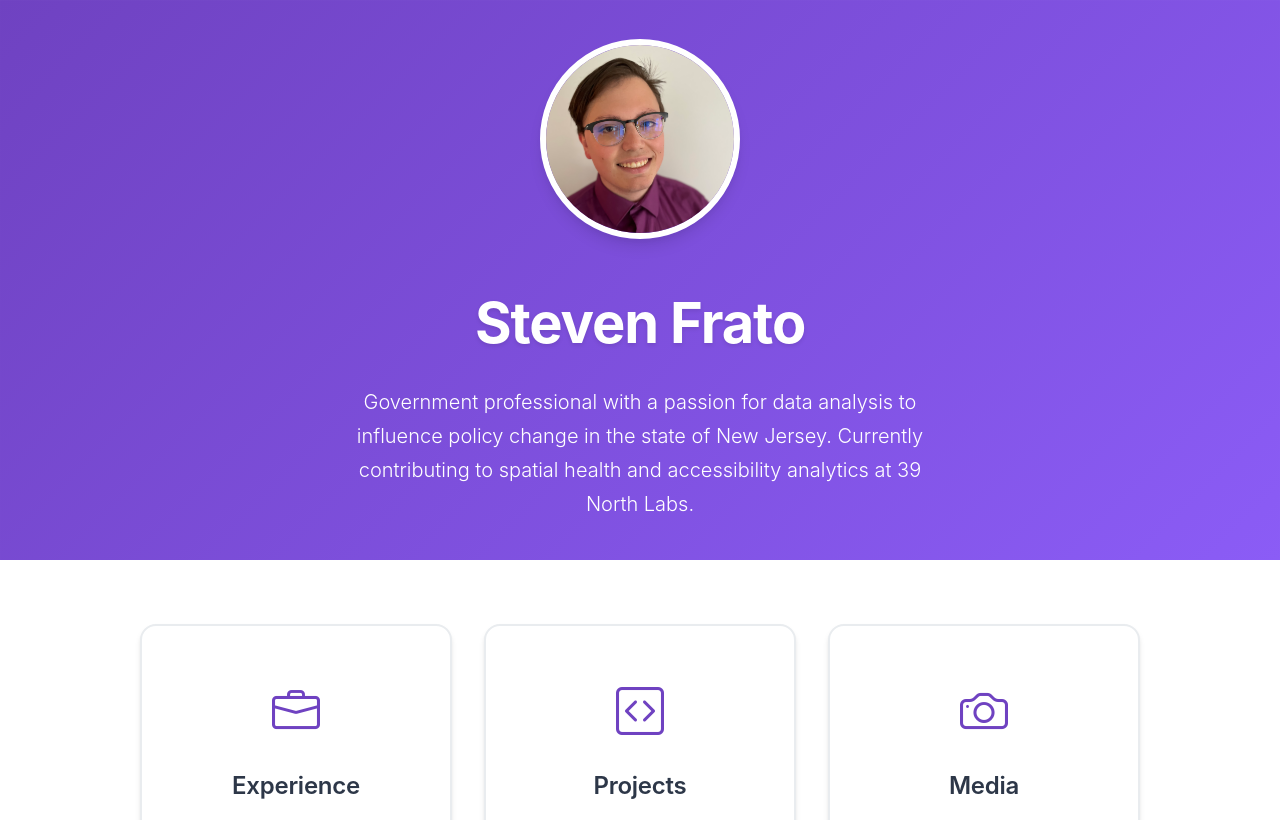
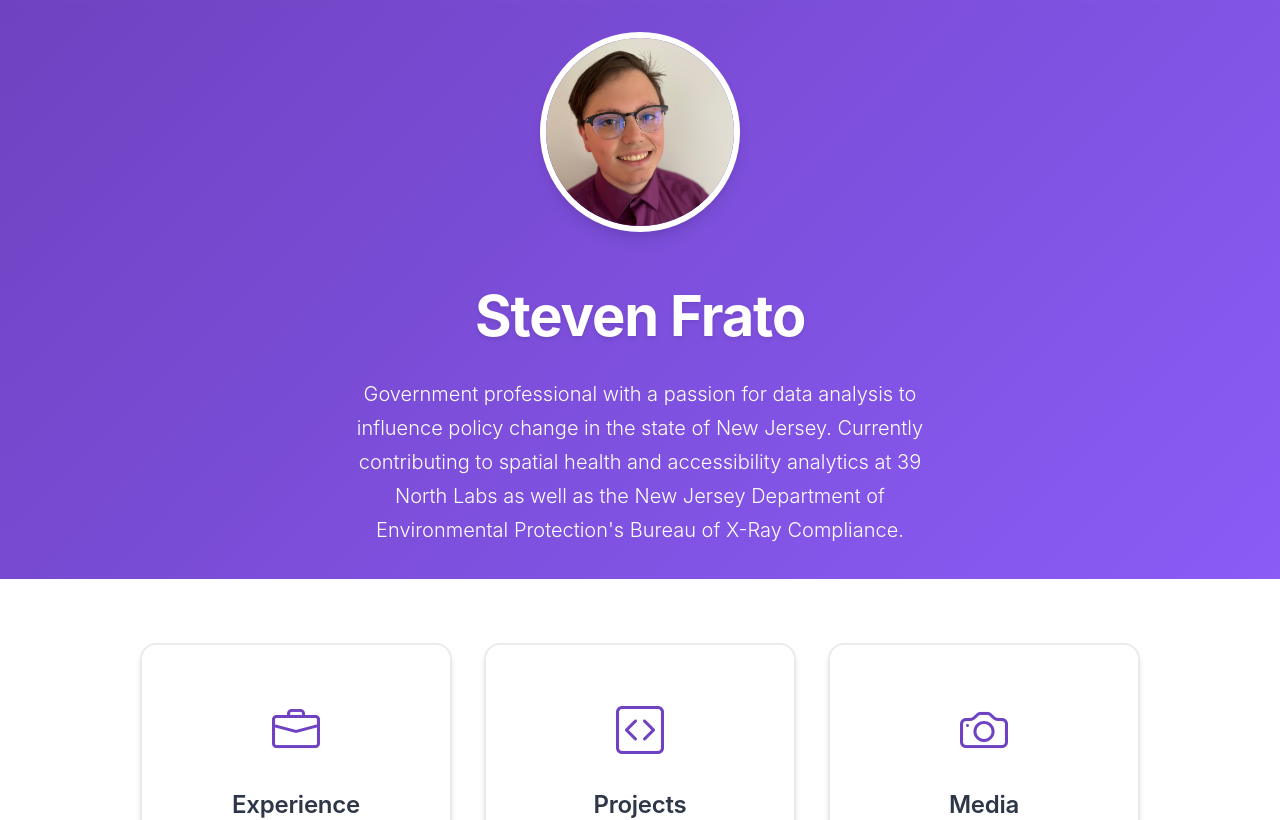
Before and after one commit to SFRATO/StevensWebsite, a React (Vite) app: page / in a window 1280 px wide. Shown: the top 820 px of the page. Built offline with nearby package versions, Linux system fonts and the light colour scheme; the HTML template or start-up script is replaced by a standard one.

Commit message:
Updated Home.jsx

```diff
--- a/src/components/Home.jsx
+++ b/src/components/Home.jsx
@@ -67,7 +67,7 @@ const Home = () => {
               variants={itemVariants}
             >
               Government professional with a passion for data analysis to influence policy change in the state of New Jersey.
-              Currently contributing to spatial health and accessibility analytics at 39 North Labs.
+              Currently contributing to spatial health and accessibility analytics at 39 North Labs as well as the New Jersey Department of Environmental Protection's Bureau of X-Ray Compliance.
             </motion.p>
           </motion.div>
         </motion.div>
```
